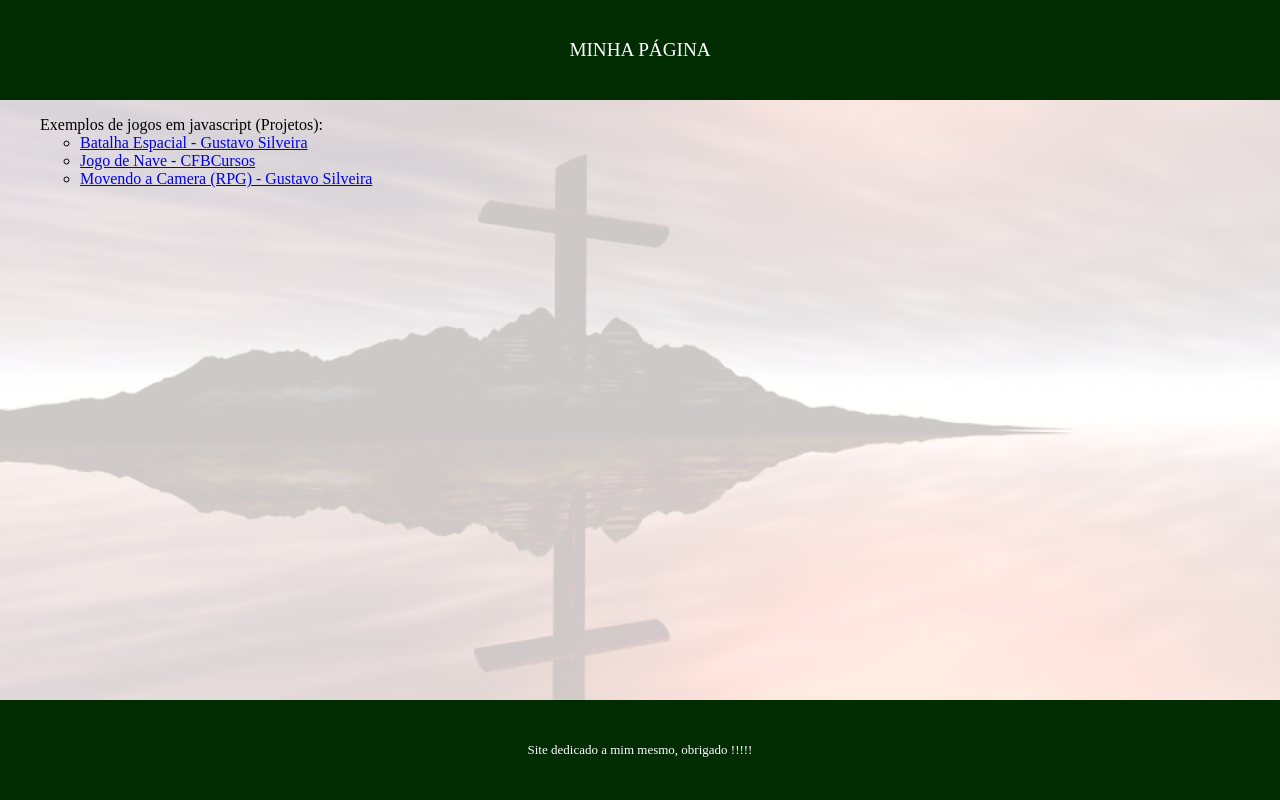
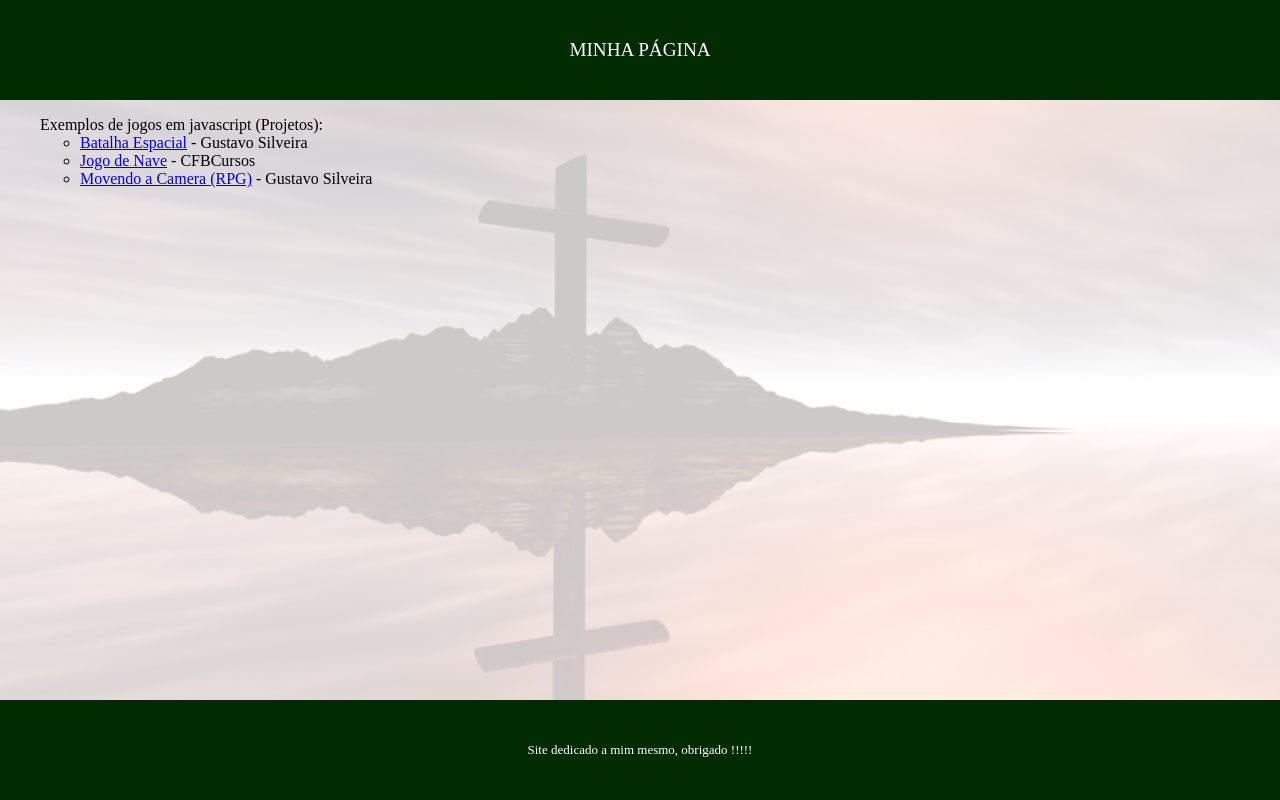
Before and after one commit to weslleysr85/Site, a plain HTML site: page index.html in a window 1280 px wide. Drawn offline with Linux system fonts and the light colour scheme.

Commit message:
edit endex

```diff
--- a/index.html
+++ b/index.html
@@ -13,9 +13,9 @@
       <ul>
         Exemplos de jogos em javascript (Projetos):
         <ul>
-          <li><a href="examples/Batalha Espacial - Gustavo Silveira/index.html">Batalha Espacial - Gustavo Silveira</a></li>
-          <li><a href="examples/Jogo de Nave - CFBCursos/aula87.html">Jogo de Nave - CFBCursos</a></li>
-          <li><a href="examples/move camera - Gustavo Silveira/index.html">Movendo a Camera (RPG) - Gustavo Silveira</a></li>
+          <li><a href="examples/Batalha Espacial - Gustavo Silveira/index.html">Batalha Espacial</a> - Gustavo Silveira</li>
+          <li><a href="examples/Jogo de Nave - CFBCursos/aula87.html">Jogo de Nave</a> - CFBCursos</li>
+          <li><a href="examples/move camera - Gustavo Silveira/index.html">Movendo a Camera (RPG)</a> - Gustavo Silveira</li>
         </ul>
       </ul>
     </section>
```
